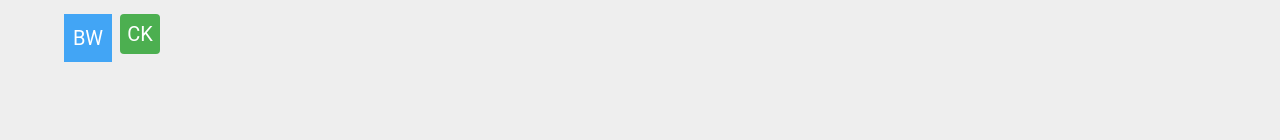
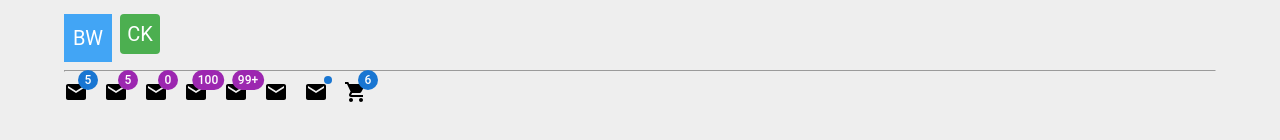
Before and after one commit to Winniequan/Learn-MUI-with-TypeScript, a React (Create React App) app: page / in a window 1280 px wide. Shown: the part 5272-5412 px from the top of the page. Built offline with nearby package versions, Linux system fonts and the light colour scheme.

Commit message:
Add Badge

```diff
--- a/src/App.tsx
+++ b/src/App.tsx
@@ -21,6 +21,7 @@
 import { MuiSpeedDial } from './components/MuiSpeedDial';
 import { MuiBottomNavigation } from './components/MuiBottomNavigation';
 import { MuiAvatar } from './components/MuiAvatar';
+import { MuiBadge } from './components/MuiBadge';
 
 function App() {
   return (
@@ -67,6 +68,9 @@
       <MuiBottomNavigation/>
       <hr />
       <MuiAvatar/>
+      <hr />
+      <MuiBadge/>
+
     </div>
   );
 }
--- /dev/null
+++ b/src/components/MuiBadge.tsx
@@ -0,0 +1,37 @@
+import React from "react";
+import { Stack, Badge } from "@mui/material";
+import MailIcon from "@mui/icons-material/Mail";
+import ShoppingCartIcon from "@mui/icons-material/ShoppingCart";
+
+export const MuiBadge = () => {
+  return (
+    <Stack direction="row" spacing={2}>
+      <Badge badgeContent={5} color="primary">
+        <MailIcon />
+      </Badge>
+      <Badge badgeContent={5} color="secondary">
+        <MailIcon />
+      </Badge>
+
+      <Badge badgeContent={0} color="secondary" showZero>
+        <MailIcon />
+      </Badge>
+
+      <Badge badgeContent={100} color="secondary" max={999}>
+        <MailIcon />
+      </Badge>
+      <Badge badgeContent={100} color="secondary">
+        <MailIcon />
+      </Badge>
+      <Badge variant="dot" color="primary" invisible={true}>
+        <MailIcon />
+      </Badge>
+      <Badge variant="dot" color="primary">
+        <MailIcon />
+      </Badge>
+      <Badge badgeContent={6} color="primary">
+        <ShoppingCartIcon/>
+      </Badge>
+    </Stack>
+  );
+};
```
